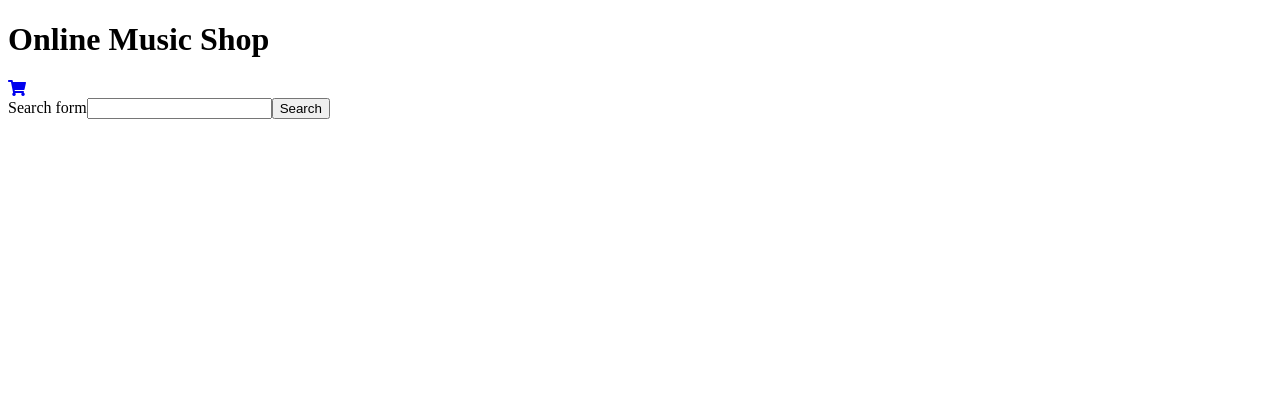
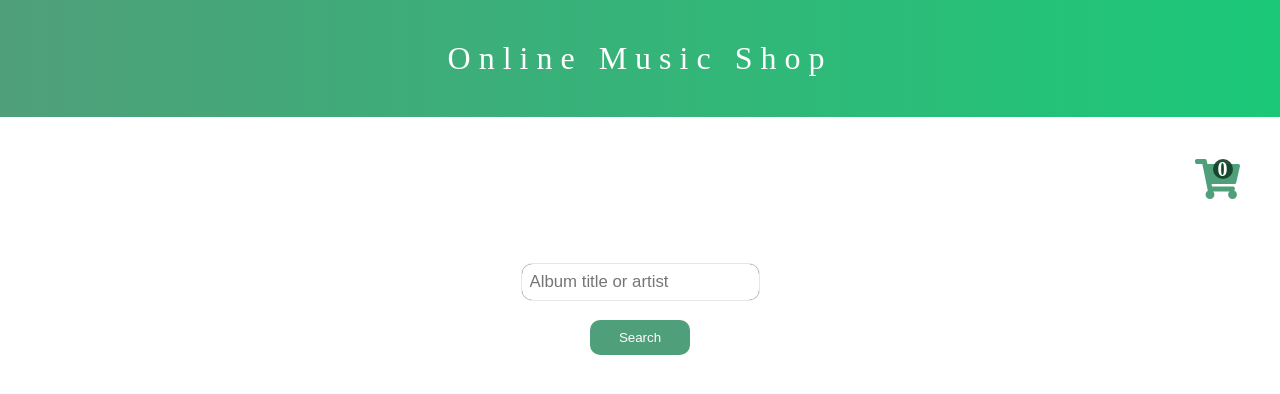
Before and after one commit to ArtzArtur/music-shop, a React (Vite) app: page / in a window 1280 px wide. Shown: the top 394 px of the page. Built offline with nearby package versions, Linux system fonts and the light colour scheme.

Commit message:
added style to header,form,results and product counter in carttop and cartview

```diff
--- a/package.json
+++ b/package.json
@@ -12,7 +12,8 @@
     "react": "^18.0.0",
     "react-dom": "^18.0.0",
     "react-redux": "^8.0.5",
-    "react-router-dom": "^6.9.0"
+    "react-router-dom": "^6.9.0",
+    "sass": "^1.59.3"
   },
   "devDependencies": {
     "@types/react": "^18.0.0",
--- a/src/components/CartTop.jsx
+++ b/src/components/CartTop.jsx
@@ -1,10 +1,20 @@
-import React from 'react'
 import { Link } from 'react-router-dom'
+import { useSelector,useDispatch } from 'react-redux'
+import { useEffect } from 'react'
+import { qtyCounter } from '../store/cartSlice'
 function CartTop() {
+  const dispatch = useDispatch()
+  const counter = useSelector(state=>state.cart.counter)
+  const cart = useSelector(state=>state.cart.cart)
+  useEffect(()=>{
+    dispatch(qtyCounter())
+  },[cart])
   return (
-    <div>
+    <div className='cart-top'>
       <Link to="CartView">
-        <i className="fa fa-shopping-cart"></i>
+        <i className="fa fa-shopping-cart">
+        <span>{counter}</span>
+        </i>
       </Link>
     </div>
   )
--- a/src/components/CartView.jsx
+++ b/src/components/CartView.jsx
@@ -1,7 +1,7 @@
-import React, { useEffect, useState } from 'react'
+import { useEffect, useState } from 'react'
 import { useSelector, useDispatch} from 'react-redux'
 import { Link } from 'react-router-dom'
-import { incrementQty,decrementQty } from '../store/cartSlice'
+import { incrementQty,decrementQty, qtyCounter } from '../store/cartSlice'
 
 function CartView() {
   const cart = useSelector(state=>state.cart.cart)
@@ -13,31 +13,33 @@ const [fullPrice,setFullPrice] = useState()
     },0)
     setFullPrice(oldVal=>oldVal=total)
   }
+  const counter = useSelector(state=>state.cart.counter)
 useEffect(()=>{
-  handleFullPrice()
+  handleFullPrice(),
+  dispatch(qtyCounter())
 },[cart])
 
   return (
     <div>
       <Link to="/">Back</Link>
-      <div>
+      <div className='cart'>
         {cart ? cart.map((product,idx)=>
-        <div key={product.collectionId}>
+        <div className='cart_item' key={product.collectionId}>
           <img src={product.artworkUrl100} alt="album image" />
-          <p>{product.artistName}</p>
-          <p>{product.collectionName}</p>
-
-          <p>{product.qty}</p>
-          {product.collectionPrice > 0 ? <p>{product.collectionPrice} $</p> : null}
-          <div>
-            <button onClick={()=>dispatch(incrementQty(product.collectionId))}>+</button>
-            <button onClick={()=>dispatch(decrementQty(product.collectionId))}>-</button>
+          <p className='cart_item_data cart_item_data-artist'>{product.artistName}</p>
+          <p className='cart_item_data cart_item_data-album'>{product.collectionName}</p>
+          <p className='cart_qty'>{product.qty}</p>
+          {product.collectionPrice > 0 ? <p className='cart_item-price'>{product.collectionPrice} $</p> : null}
+          <div className='cart_buttons'>
+            <button className='btn btn-qty' onClick={()=>dispatch(incrementQty(product.collectionId))}>+</button>
+            <button className='btn btn-qty' onClick={()=>dispatch(decrementQty(product.collectionId))}>-</button>
           </div>
         </div>
         )
         : null}
       </div>
-      <div>
+      <div className='total'>
+        <p>Products quantity: {counter}</p>
         <p>Total to pay: {fullPrice > 0 ? fullPrice.toFixed(2) : 0} $</p>
       </div>
       </div>
--- a/src/components/SearchForm.jsx
+++ b/src/components/SearchForm.jsx
@@ -8,14 +8,19 @@ function SearchForm() {
   const [searchTitle,setSearchTitle] = useState()
   const dispatch = useDispatch()
   return (
-    <div>
-      Search form
-      <input type="text" onChange={(e)=>setSearchTitle(old=>old=e.target.value)}/>
-      <button onClick={()=>dispatch(handleSearch(searchTitle))}>Search</button>
+    <>
+    <form className='form' onSubmit={(e)=>{e.preventDefault()
+      dispatch(handleSearch(searchTitle))
+    }}>
+      <input
+      placeholder='Album title or artist'
+      className='form_field' type="text" onChange={(e)=>setSearchTitle(old=>old=e.target.value)}/>
+      <button className='btn btn-submit'>Search</button>
+    </form>
       <div>
         <SearchResults />
       </div>
-    </div>
+      </>
   )
 }
 
--- a/src/main.jsx
+++ b/src/main.jsx
@@ -1,7 +1,7 @@
 import React from "react";
 import ReactDOM from "react-dom/client";
 import App from "./App";
-import "./styles.css";
+import "./styles.scss";
 import { Provider } from "react-redux";
 import { BrowserRouter as Router } from "react-router-dom";
 import store from "./store/store.js";
--- a/src/store/cartSlice.js
+++ b/src/store/cartSlice.js
@@ -2,6 +2,7 @@ import { createSlice, current } from '@reduxjs/toolkit'
 current
 const initialState = {
   cart: [],
+  counter:null
 }
 export const cartSlice = createSlice({
   name: 'cart',
@@ -32,9 +33,15 @@ export const cartSlice = createSlice({
       else {
         state.cart[productIndex].qty--
       }
+    },
+  qtyCounter:(state) => {
+      const temp = state.cart.reduce((sum,item)=>{
+        return sum+item.qty
+      },0)
+      state.counter = temp
     }
   },
 })
 
 export default cartSlice.reducer
-export const { addToCart, incrementQty, decrementQty } = cartSlice.actions
+export const { addToCart, incrementQty, decrementQty, qtyCounter } = cartSlice.actions
--- a/src/store/searchSlice.js
+++ b/src/store/searchSlice.js
@@ -1,36 +1,37 @@
-import {createSlice} from '@reduxjs/toolkit'
+import { createSlice } from '@reduxjs/toolkit'
 import { createAsyncThunk } from '@reduxjs/toolkit'
 
-export const handleSearch = createAsyncThunk('searching',async(title)=>{
+export const handleSearch = createAsyncThunk('searching', async (title) => {
   const resp = await fetch(`https://itunes.apple.com/search?term=${title}&entity=album&media=music`)
   return await resp.json()
 })
 
 export const searchSlice = createSlice({
-  name:'search',
-  initialState:{
-    data:[],
-    loading:null,
-    error:null,
-    noResults:null
+  name: 'search',
+  initialState: {
+    data: [],
+    loading: null,
+    error: null,
+    noResults: null
   },
-  extraReducers:(builder,state)=>{
-    builder.addCase(handleSearch.pending,(state,action)=>{
+  extraReducers: (builder) => {
+    builder.addCase(handleSearch.pending, (state, action) => {
       state.loading = true
+      state.data = []
     })
-    builder.addCase(handleSearch.fulfilled,(state,action)=>{
+    builder.addCase(handleSearch.fulfilled, (state, action) => {
       state.loading = false
-    if(action.payload.results.length>0){
+      if (action.payload.results.length > 0) {
         state.error = null
         state.noResults = null
         state.data = action.payload.results
       }
-    else{
+      else {
         state.data = []
         state.noResults = 'No results found'
       }
     })
-    builder.addCase(handleSearch.rejected,(state,action)=>{
+    builder.addCase(handleSearch.rejected, (state, action) => {
       state.loading = false
       state.data = []
       state.error = action.error
--- /dev/null
+++ b/src/styles.scss
@@ -0,0 +1,238 @@
+// variables
+
+$clr-main:rgb(79, 159, 122);
+$clr-second:rgba(19, 62, 42, 0.912);
+$clr-hover:rgba(6, 195, 107, 0.912);
+$xs:0.5rem;
+$sm:1.25rem;
+$md:1.75rem;
+$lg:2.5rem;
+$xl:3.5rem;
+$xxl:4rem;
+$border:0px 0px 1px #000;
+
+//general styles
+
+*{
+  margin:0;
+  padding:0;
+  box-sizing: border-box;
+  text-decoration: none;
+}
+html{
+  scroll-behavior: smooth;
+}
+.app{
+  position: relative;
+}
+.btn{
+  border: none;
+  background-color:$clr-main;
+  color:#fff;
+  margin:0 auto;
+  border-radius: 10px;
+  &:hover{
+    background: $clr-hover;
+    cursor: pointer;
+  }
+  &-submit{
+    padding:calc($sm / 2);
+    width:100px;
+  }
+  &-buy{
+    padding:$sm;
+    &:hover{
+      transform:scale(1.1)
+    }
+  }
+}
+p{
+padding: $xs;
+text-align: center;
+}
+input{
+  border: none;
+  outline: none;
+}
+.no_result,.loader{
+  font-size: $md;
+  padding: $xxl;
+  text-align: center;
+}
+
+// TheHeader component
+
+header{
+padding: $lg;
+text-align: center;
+color:#fff;
+background:linear-gradient(to right,$clr-main,$clr-hover);
+& h1{
+  font-weight: 100;
+  letter-spacing: 0.5ch;
+}
+}
+
+// CartTop component
+
+.cart-top{
+  z-index:0;
+  position: sticky;
+  top:0;
+  width:30px;
+  margin-left:auto;
+  padding:$lg;
+  display: flex;
+  justify-content: flex-end;
+  font-size: $lg;
+  & i{
+  position:relative;
+  color: $clr-main;
+  &:hover{
+    color: $clr-hover;
+  }
+}
+& span{
+  position:absolute;
+  font-size: $sm;
+  background: $clr-second;
+  color:#fff;
+  width:20px;
+  height:20px;
+  top:0;
+  left:50%;
+  transform: translateX(-25%);
+  border-radius: 50%;
+  display: grid;
+  place-content: center;
+  }
+}
+
+// SearchForm component
+
+.form{
+  padding-bottom:$lg;
+  display: grid;
+  place-content: center;
+  &_field{
+    margin:$sm;
+    font-size:1.05rem;
+    padding:$xs;
+    border-radius:10px;
+    box-shadow: $border;
+  }
+}
+
+//SearchResults component
+
+.results{
+  display: grid;
+  place-content: center;
+  grid-template-columns:repeat(auto-fit,minmax(300px,1fr));
+  padding: $lg;
+  &_item{
+    height:450px;
+    display: grid;
+    align-content: space-between;
+    padding: $xs;
+    margin: $xs;
+    box-shadow: $border;
+    & .container{
+      display: grid;
+    }
+    & img{
+      margin:0 auto;
+      padding: $xs;
+    }
+    &_data{
+      font-size: $sm;
+      height:1fr;
+    }
+  }
+}
+
+
+
+//loader
+.lds-default {
+  display: inline-block;
+  position: relative;
+  width: 80px;
+  height: 80px;
+}
+.lds-default div {
+  position: absolute;
+  width: 6px;
+  height: 6px;
+  background: $clr-main;
+  border-radius: 50%;
+  animation: lds-default 1.2s linear infinite;
+}
+.lds-default div:nth-child(1) {
+  animation-delay: 0s;
+  top: 37px;
+  left: 66px;
+}
+.lds-default div:nth-child(2) {
+  animation-delay: -0.1s;
+  top: 22px;
+  left: 62px;
+}
+.lds-default div:nth-child(3) {
+  animation-delay: -0.2s;
+  top: 11px;
+  left: 52px;
+}
+.lds-default div:nth-child(4) {
+  animation-delay: -0.3s;
+  top: 7px;
+  left: 37px;
+}
+.lds-default div:nth-child(5) {
+  animation-delay: -0.4s;
+  top: 11px;
+  left: 22px;
+}
+.lds-default div:nth-child(6) {
+  animation-delay: -0.5s;
+  top: 22px;
+  left: 11px;
+}
+.lds-default div:nth-child(7) {
+  animation-delay: -0.6s;
+  top: 37px;
+  left: 7px;
+}
+.lds-default div:nth-child(8) {
+  animation-delay: -0.7s;
+  top: 52px;
+  left: 11px;
+}
+.lds-default div:nth-child(9) {
+  animation-delay: -0.8s;
+  top: 62px;
+  left: 22px;
+}
+.lds-default div:nth-child(10) {
+  animation-delay: -0.9s;
+  top: 66px;
+  left: 37px;
+}
+.lds-default div:nth-child(11) {
+  animation-delay: -1s;
+  top: 62px;
+  left: 52px;
+}
+.lds-default div:nth-child(12) {
+  animation-delay: -1.1s;
+  top: 52px;
+  left: 62px;
+}
+@keyframes lds-default {
+  0%, 20%, 80%, 100% {
+    transform: scale(1);
+  }
+  50% {
+    transform: scale(1.5);
+  }
+}
```
Also changed, not shown: src/components/SearchResults.jsx (+21 -11 lines), src/styles.css (deleted), 1 other file (tests, documents, lock files or other folders). Lines whose indentation alone changed are shown as unchanged.
